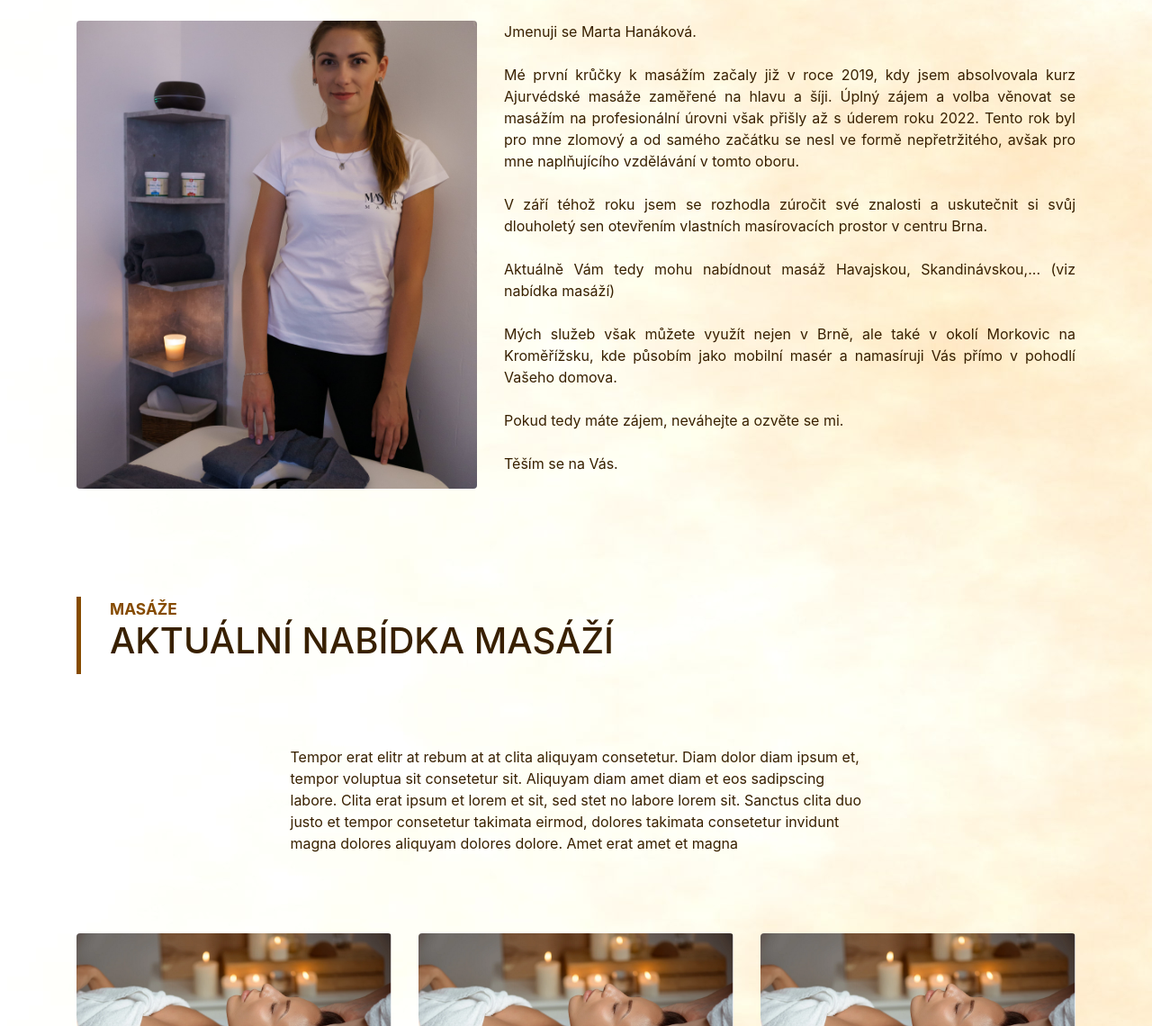
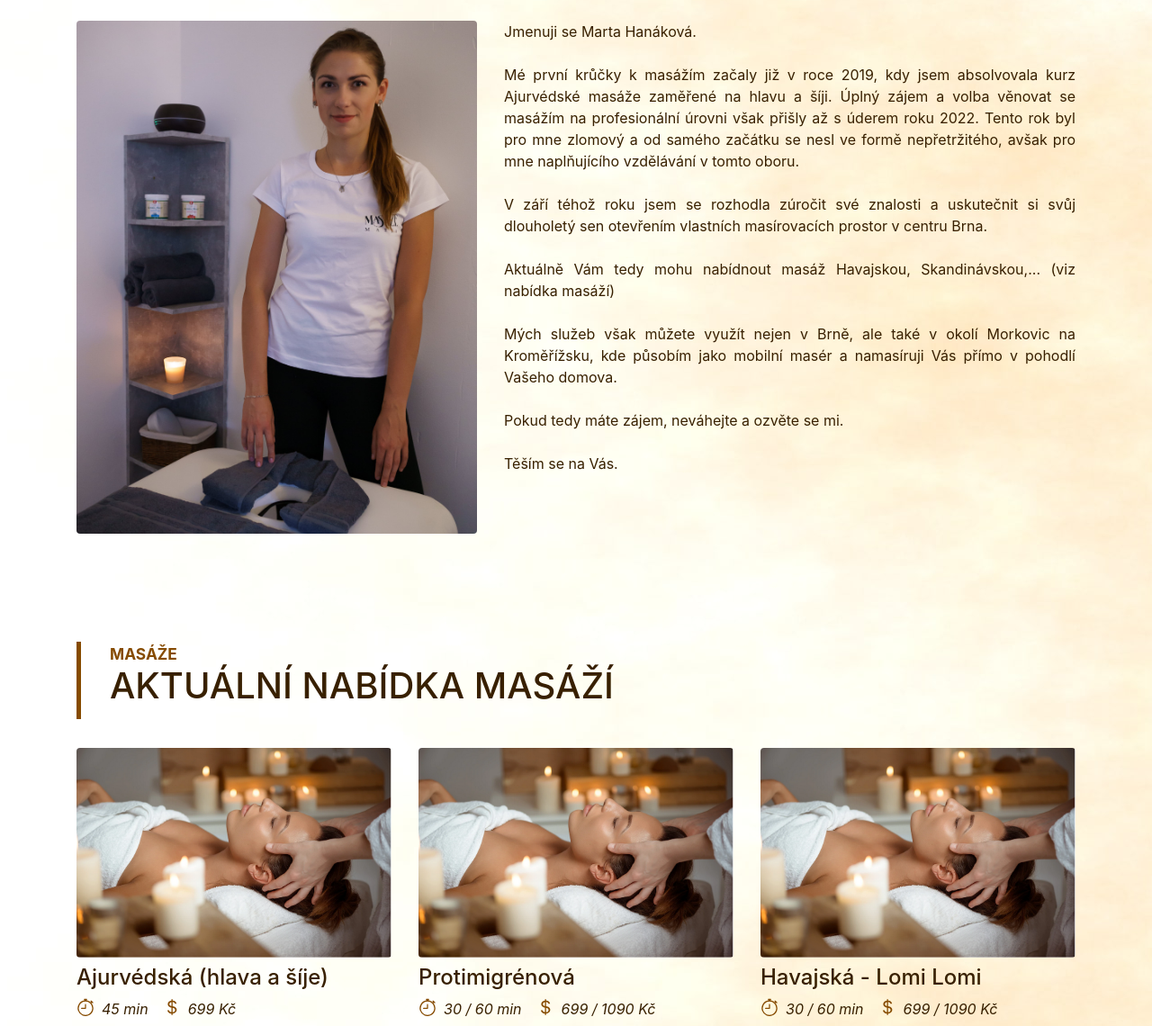
Before and after one commit to masaze-marta/masaze-marta.github.io, a plain HTML site: page index.html in a window 1280 px wide. Shown: the part 291-1431 px from the top of the page at 90% size. Drawn offline with Linux system fonts and the light colour scheme.

Commit message:
removed massage text, updated me.jpg size

```diff
--- a/index.html
+++ b/index.html
@@ -94,7 +94,7 @@
             </div>
 
             <div class="row pb-4">
-                <div class="col-lg-5 mb-5 mb-lg-0" style="min-height: 500px;">
+                <div class="col-lg-5 mb-5 mb-lg-0" style="min-height: 570px;">
                     <div class="position-relative h-100">
                         <img class="position-absolute w-100 h-100 rounded" src="img/me.jpg" style="object-fit: cover;">
                     </div>
@@ -127,11 +127,6 @@
                 <h1>AKTUÁLNÍ NABÍDKA MASÁŽÍ</h1>
             </div>
 
-            <div class="row py-5">
-                <div class="col-lg-7 mb-4 mx-auto">
-                    <p>Tempor erat elitr at rebum at at clita aliquyam consetetur. Diam dolor diam ipsum et, tempor voluptua sit consetetur sit. Aliquyam diam amet diam et eos sadipscing labore. Clita erat ipsum et lorem et sit, sed stet no labore lorem sit. Sanctus clita duo justo et tempor consetetur takimata eirmod, dolores takimata consetetur invidunt magna dolores aliquyam dolores dolore. Amet erat amet et magna</p>
-                </div>
-            </div>
             <div class="row">
                 <div class="col-lg-4 mb-4">
                     <div>
```
Also changed, not shown: masaze.html (+0 -6 lines), o-mne.html (+1 -1 lines).
